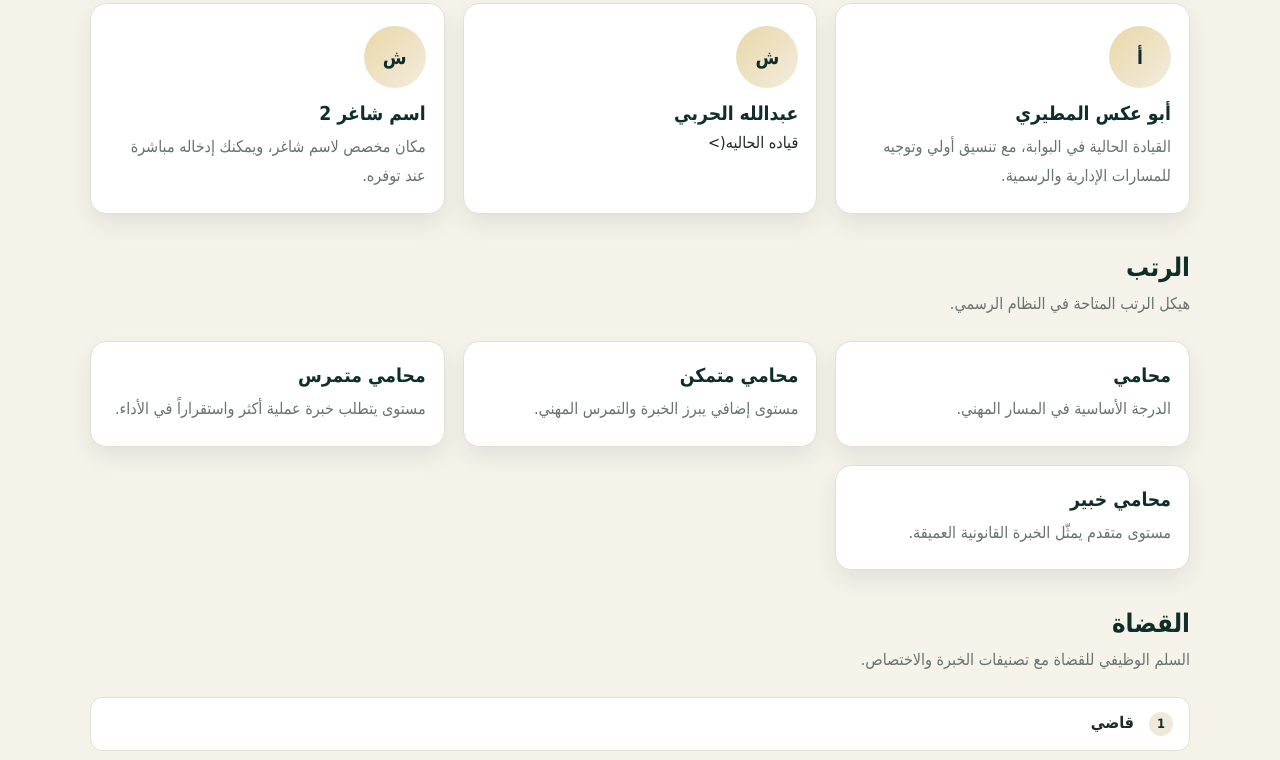
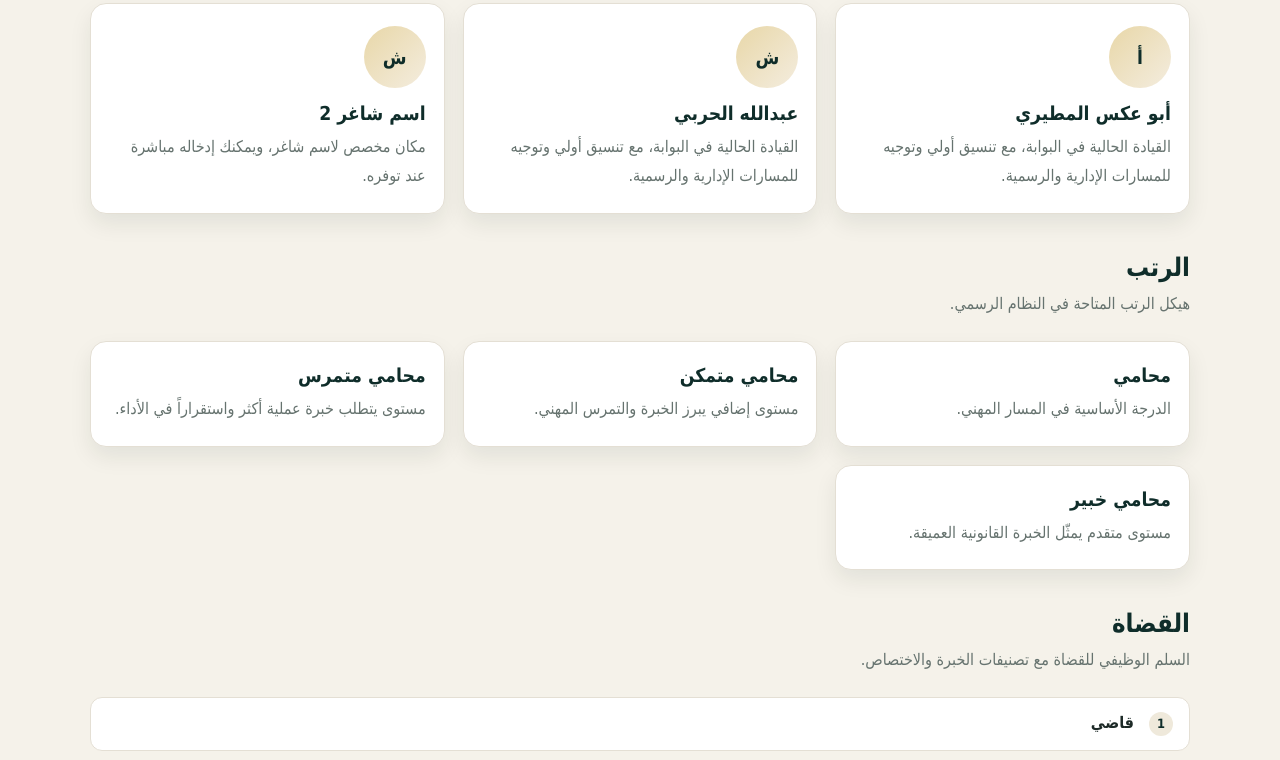
Before and after one commit to k8p6ddkf5z-netizen/abotalal-KSA-Discord, a plain HTML site: page index.html in a window 1280 px wide. Shown: the part 1554-2314 px from the top of the page. Drawn offline with Linux system fonts and the light colour scheme.

Commit message:
Update index.html

```diff
--- a/index.html
+++ b/index.html
@@ -620,7 +620,7 @@
           <article class="leader-card">
             <div class="avatar">ش</div>
             <h3>عبدالله الحربي</h3>
-            <p></p>قياده الحاليه(></p>
+              <p>القيادة الحالية في البوابة، مع تنسيق أولي وتوجيه للمسارات الإدارية والرسمية.</p>
           </article>
 
           <article class="leader-card">
```
